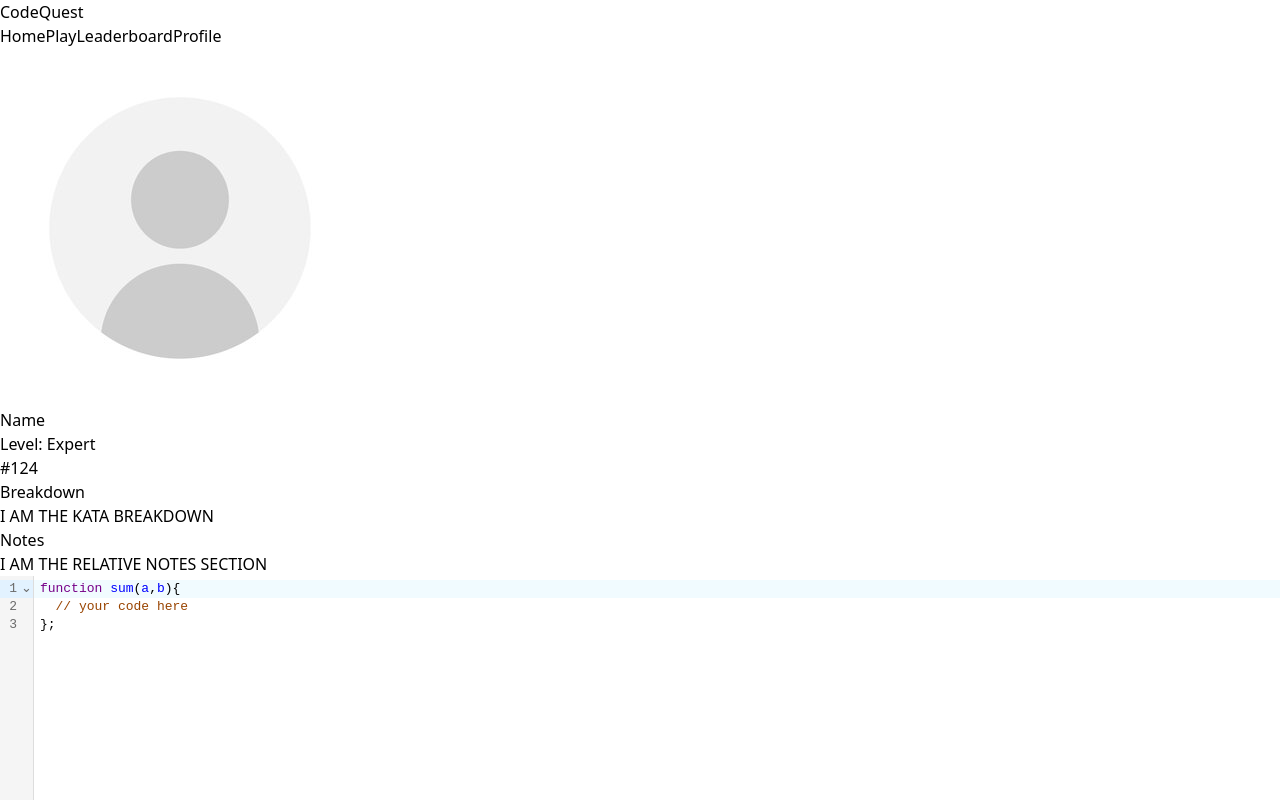
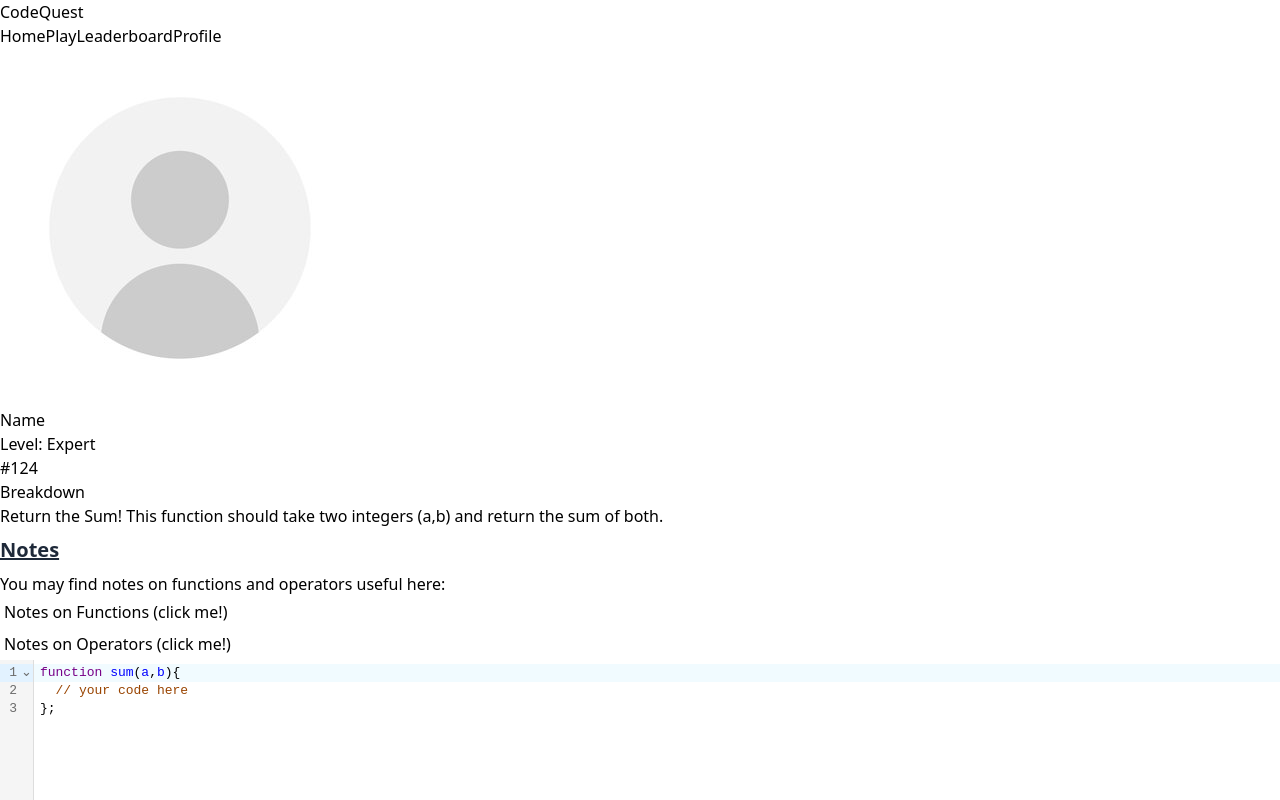
Before and after one commit to will-barnett99/code-game-frontend, a React (Vite) app: page /kata in a window 1280 px wide. Shown: the top 800 px of the page. Built offline with nearby package versions, Linux system fonts and the light colour scheme.

Commit message:
hardcoding kata textbox content and formatting basic tailwindCSS

```diff
--- a/src/components/textbox-comps/kata-description.jsx
+++ b/src/components/textbox-comps/kata-description.jsx
@@ -2,7 +2,7 @@ function KataDescription () {
     return (
        <section>
             <h3>Breakdown</h3>
-            <p>I AM THE KATA BREAKDOWN</p>
+            <p>Return the Sum! This function should take two integers (a,b) and return the sum of both.</p>
         </section>
     )
 }
--- a/src/components/textbox-comps/relative-notes.jsx
+++ b/src/components/textbox-comps/relative-notes.jsx
@@ -1,8 +1,13 @@
 function RelativeNotes () {
     return (
         <section>
-            <h3>Notes</h3>
-            <p>I AM THE RELATIVE NOTES SECTION</p>
+            <h3 class="text-xl font-semibold text-gray-800 mb-2 pt-2 text-decoration-line: underline">Notes</h3>
+            <p>You may find notes on functions and operators useful here:</p>
+                <ul>
+                    <li class="p-1"><a href="https://developer.mozilla.org/en-US/docs/Web/JavaScript/Guide/Functions">Notes on Functions (click me!)</a></li>
+                    <li class="p-1"><a href="https://developer.mozilla.org/en-US/docs/Web/JavaScript/Reference/Operators">Notes on Operators (click me!)</a></li>
+                </ul>
+
         </section>
     )
 }
```
